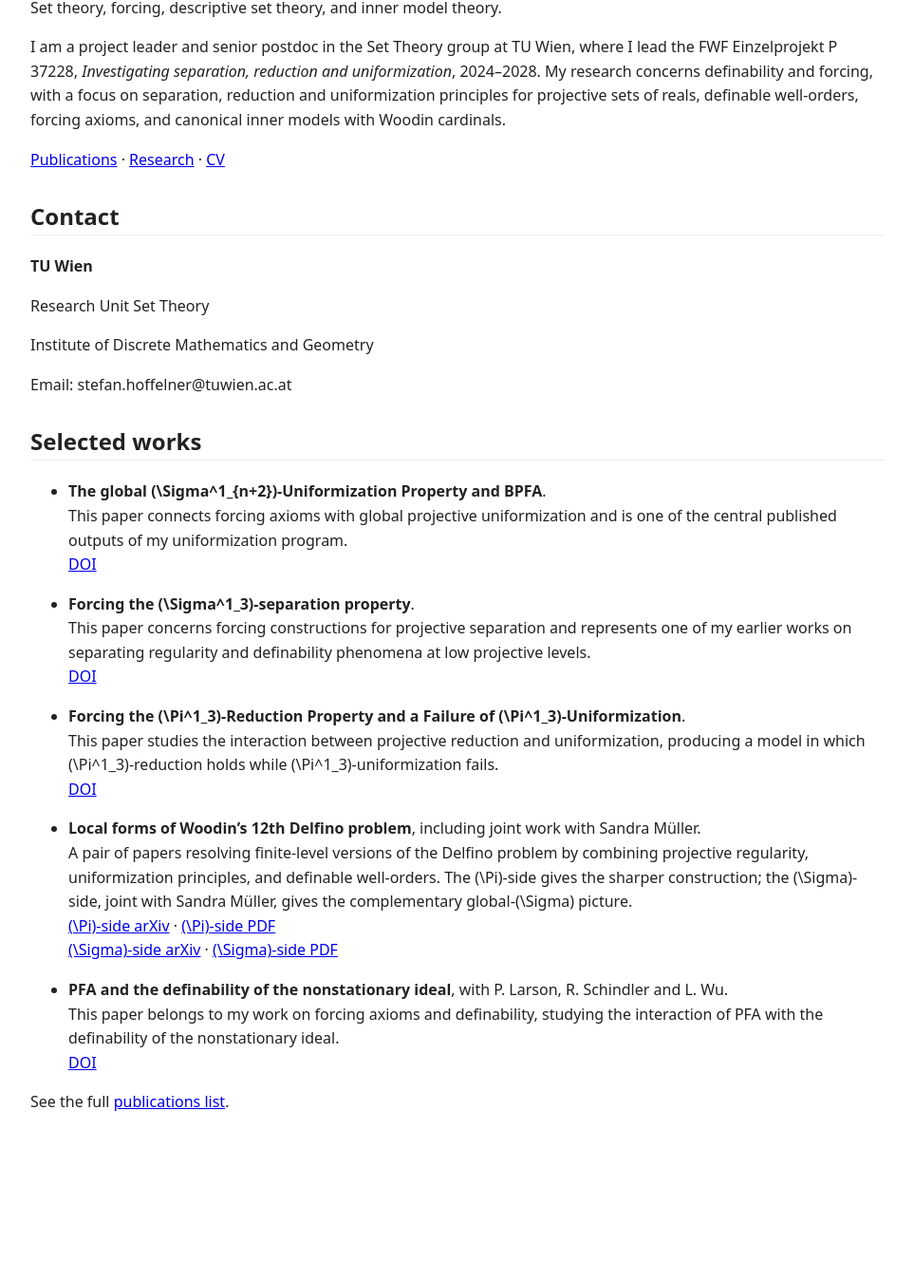
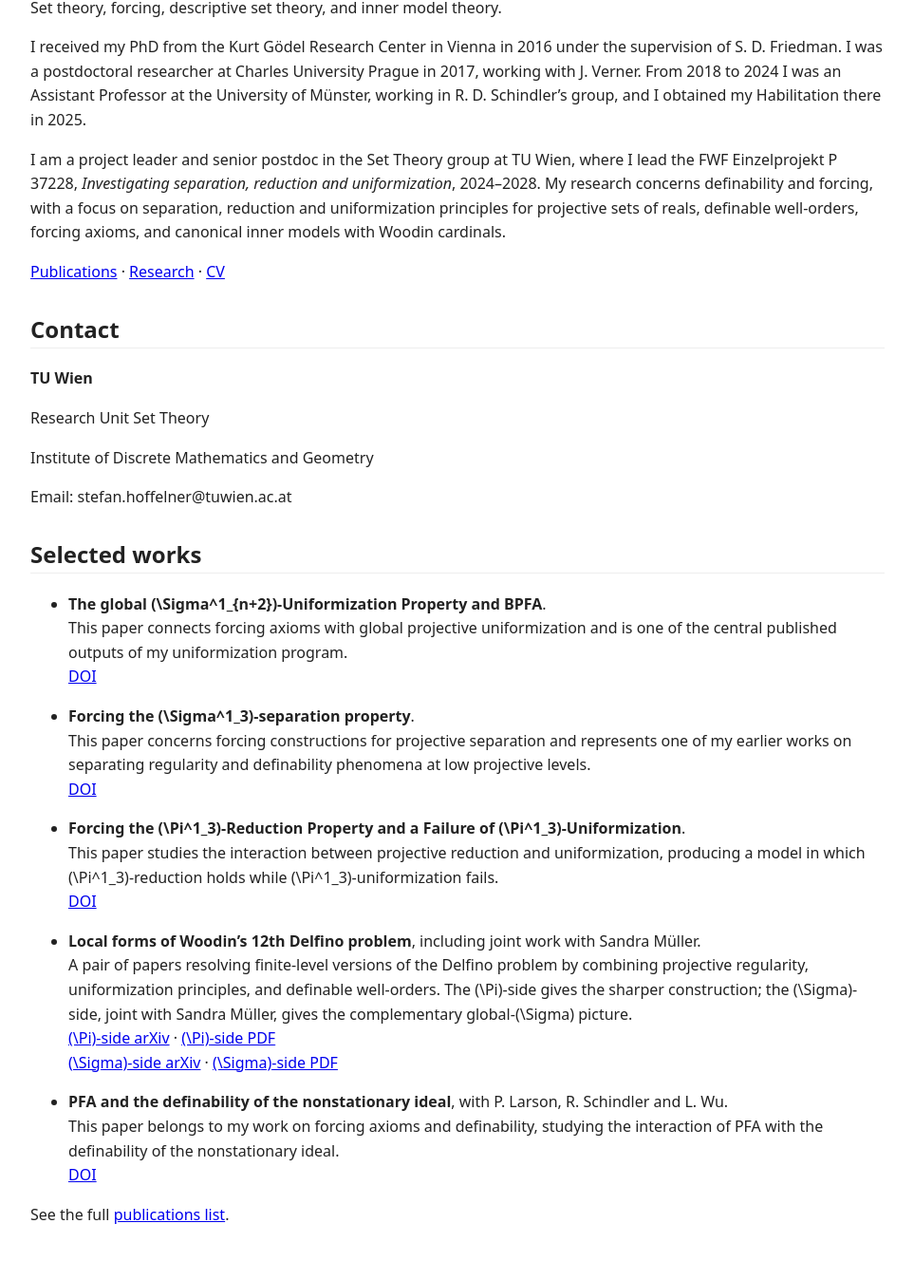
Before and after one commit to StefanHoffelner/stefanhoffelner.github.io, a Jekyll site: the page built from index.md, in a window 1280 px wide. Shown: the part 352-1700 px from the top of the page at 95% size, without its empty margins (158-1121 px from the left). Built offline with Jekyll 4.4.1, drawn with Linux system fonts in a browser that asks for light colours; our own code applies the rules of GitHub Pages for plain Markdown files; a script that is not in the unit is left out; before the commit the page ends 1582 px from its top, so only the background shows below that.

Commit message:
Add short biography to homepage

```diff
--- a/index.md
+++ b/index.md
@@ -8,6 +8,8 @@ permalink: /
 <img src="/assets/Profilbild-Stefan.jpg" alt="Stefan Hoffelner" class="profile-photo">
 
 Set theory, forcing, descriptive set theory, and inner model theory.
+
+I received my PhD from the Kurt Gödel Research Center in Vienna in 2016 under the supervision of S. D. Friedman. I was a postdoctoral researcher at Charles University Prague in 2017, working with J. Verner. From 2018 to 2024 I was an Assistant Professor at the University of Münster, working in R. D. Schindler's group, and I obtained my Habilitation there in 2025.
 
 I am a project leader and senior postdoc in the Set Theory group at TU Wien, where I lead the FWF Einzelprojekt P 37228, *Investigating separation, reduction and uniformization*, 2024–2028. My research concerns definability and forcing, with a focus on separation, reduction and uniformization principles for projective sets of reals, definable well-orders, forcing axioms, and canonical inner models with Woodin cardinals.
 
```
